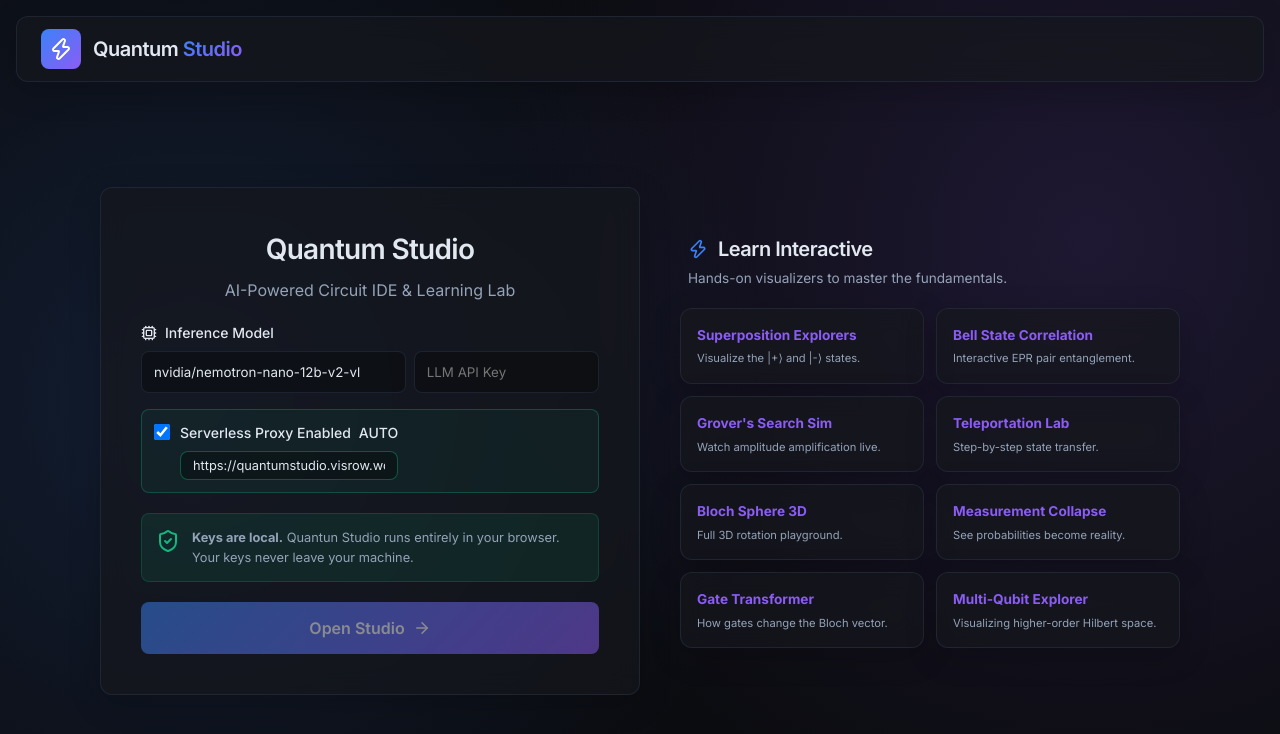
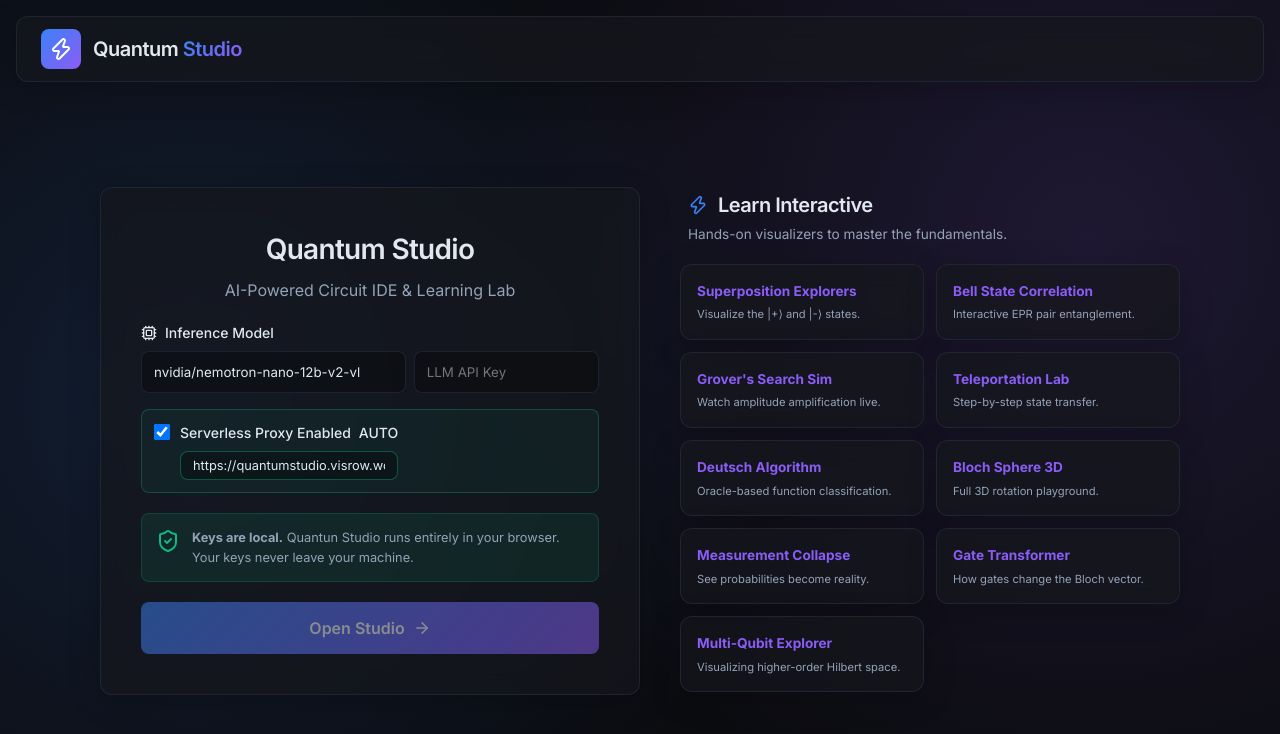
Before and after one commit to vishalmysore/QuantumStudio, a React (Vite) app: page / in a window 1280 px wide. Shown: the top 734 px of the page. Built offline with nearby package versions, Linux system fonts and the light colour scheme.

Commit message:
feat: add Deutsch Algorithm and Bloch Sphere to interactive hub

```diff
--- a/src/components/SetupScreen.jsx
+++ b/src/components/SetupScreen.jsx
@@ -55,6 +55,7 @@ export default function SetupScreen({ onSave }) {
         { name: "Bell State Correlation", file: "bell_state_visualizer.html", desc: "Interactive EPR pair entanglement." },
         { name: "Grover's Search Sim", file: "grovers_algorithm_visualizer.html", desc: "Watch amplitude amplification live." },
         { name: "Teleportation Lab", file: "teleportation_visualizer.html", desc: "Step-by-step state transfer." },
+        { name: "Deutsch Algorithm", file: "deutsch_algorithm_visualizer.html", desc: "Oracle-based function classification." },
         { name: "Bloch Sphere 3D", file: "bloch_sphere_interactive.html", desc: "Full 3D rotation playground." },
         { name: "Measurement Collapse", file: "measurement_collapse_visualizer.html", desc: "See probabilities become reality." },
         { name: "Gate Transformer", file: "gate_transformer_visualizer.html", desc: "How gates change the Bloch vector." },
```
